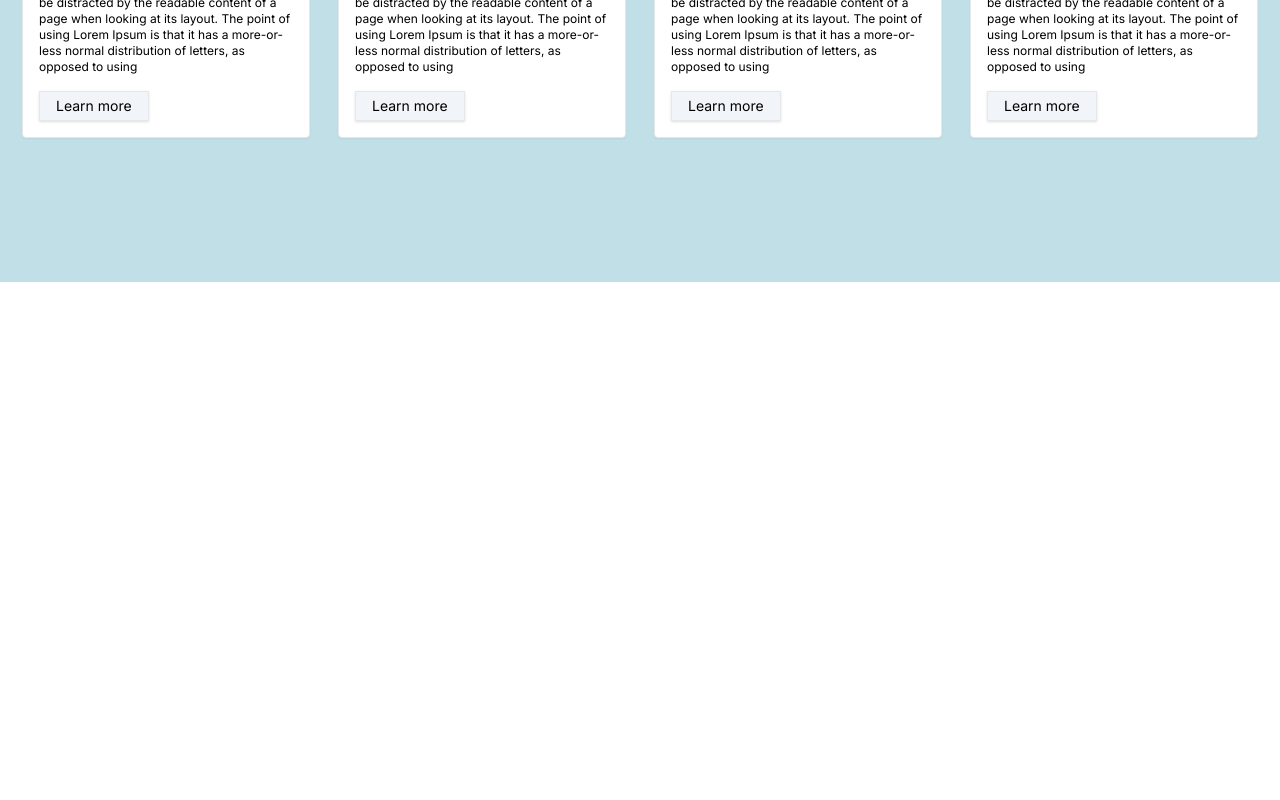
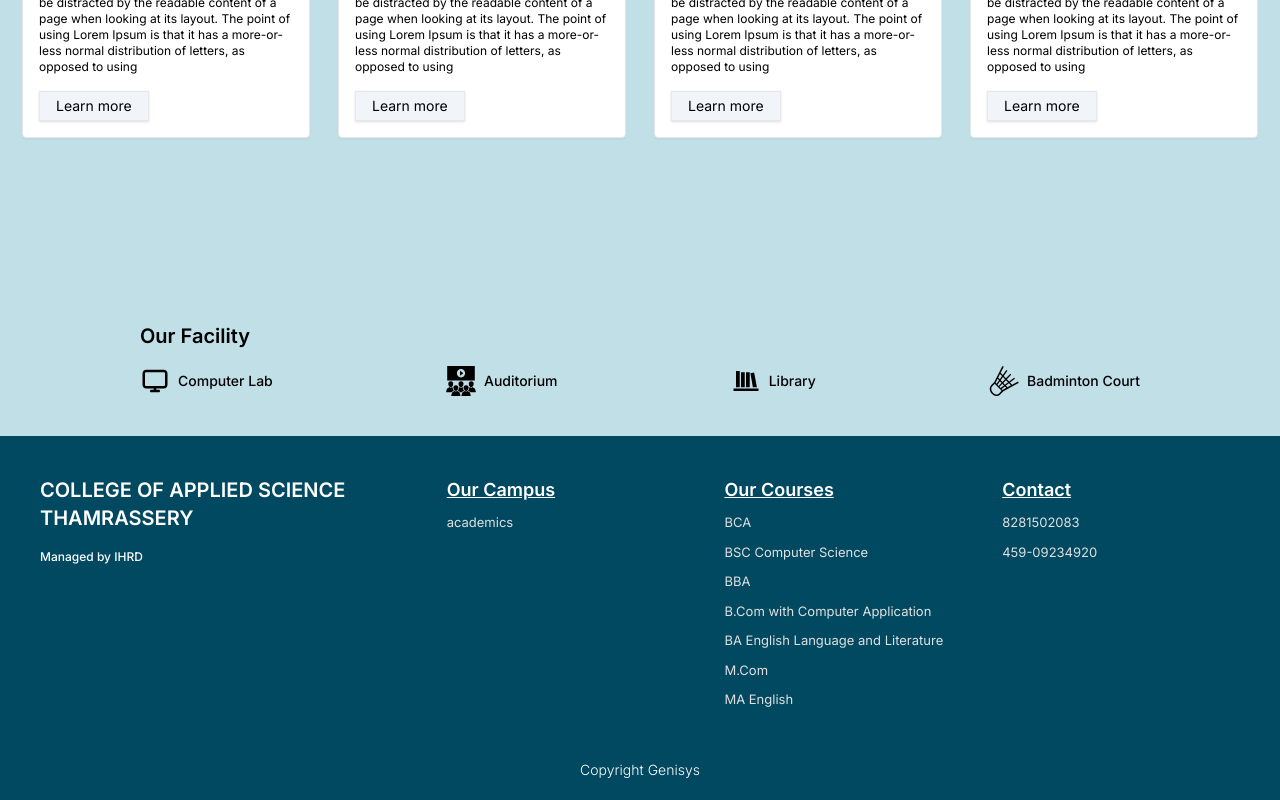
Before and after one commit to alvarotorrestx/College_website_2024, a Next.js app: page / in a window 1280 px wide. Shown: the part 2742-3542 px from the top of the page. Before the commit the page ends 3024 px from the top, so only its background shows below. Built offline with nearby package versions, Linux system fonts and the light colour scheme.

Commit message:
added facility and footer to homepage

```diff
--- a/app/page.jsx
+++ b/app/page.jsx
@@ -3,6 +3,8 @@ import HeroSection from "./Components/HomePageComponents/HeroSection";
 import AboutSection from "./Components/HomePageComponents/AboutSection";
 import CoursesSection from "./Components/HomePageComponents/CoursesSection";
 import BlankSection from "./Components/HomePageComponents/BlankSection";
+import FacilitySection from "./Components/HomePage/facilitySection";
+import FooterSection from "./Components/HomePage/footerSection";
 
 export default function Home() {
   return (
@@ -11,6 +13,8 @@ export default function Home() {
       <AboutSection />
       <BlankSection />
       <CoursesSection />
+      <FacilitySection />
+      <FooterSection />
     </main>
   );
 }
```
